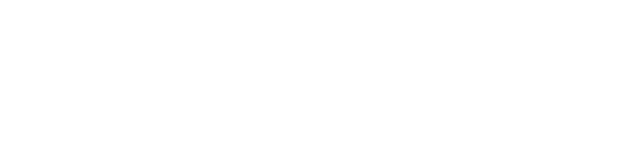
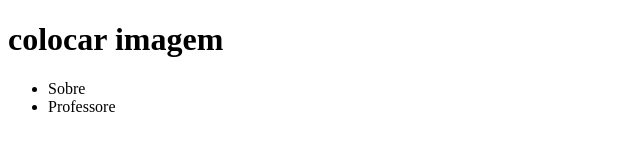
Before and after one commit to ProfPry2023/sitesmatematica2, a plain HTML site: page index.html in a window 1280 px wide. Shown: the whole page, without its empty margins (0-640 px from the left). Drawn offline with Linux system fonts and the light colour scheme.

Commit message:
criei meu cabecalho

```diff
--- a/index.html
+++ b/index.html
@@ -7,6 +7,14 @@
     <title>site teste</title>
 </head>
 <body>
+    <header>
+        <h1>colocar imagem</h1>
 
+        <ul>
+          <li>Sobre</li>
+          <li>Professore</li>
+        </ul>
+
+    </header>
 </body>
 </html>
```
